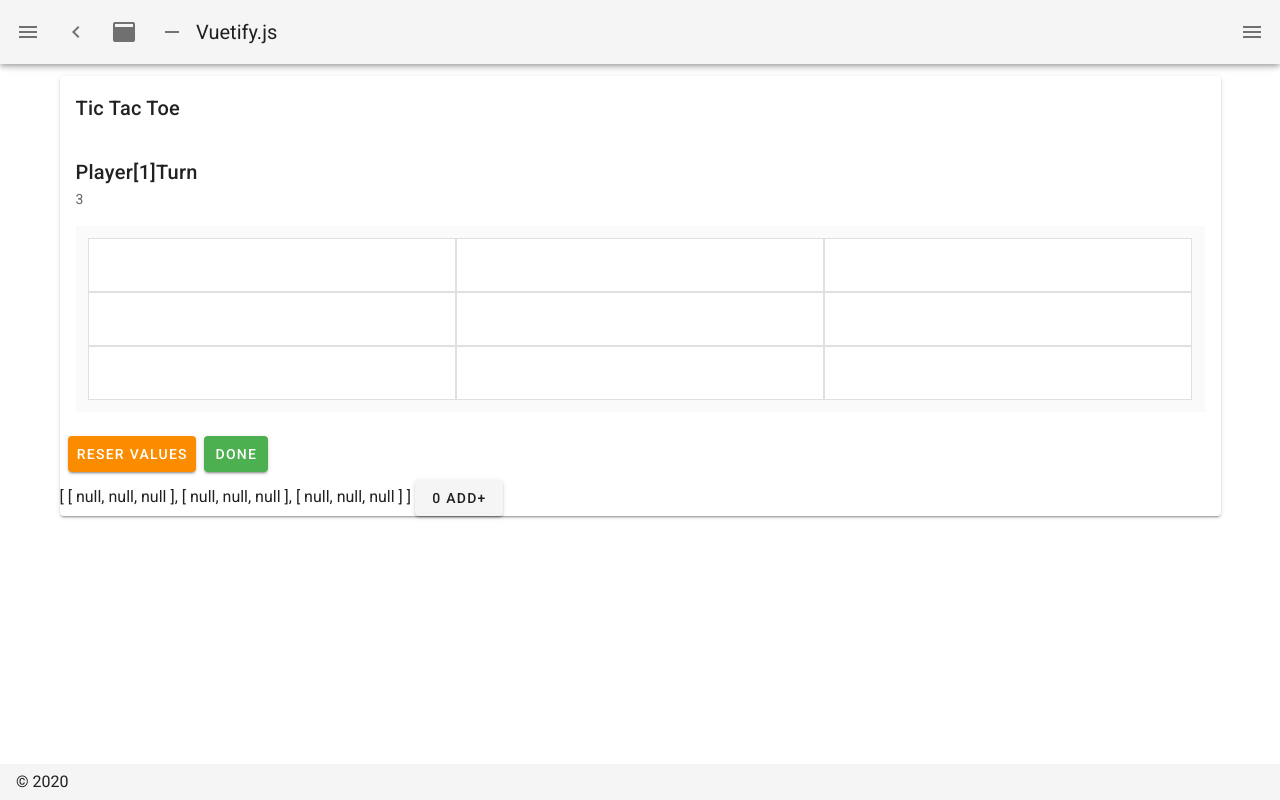
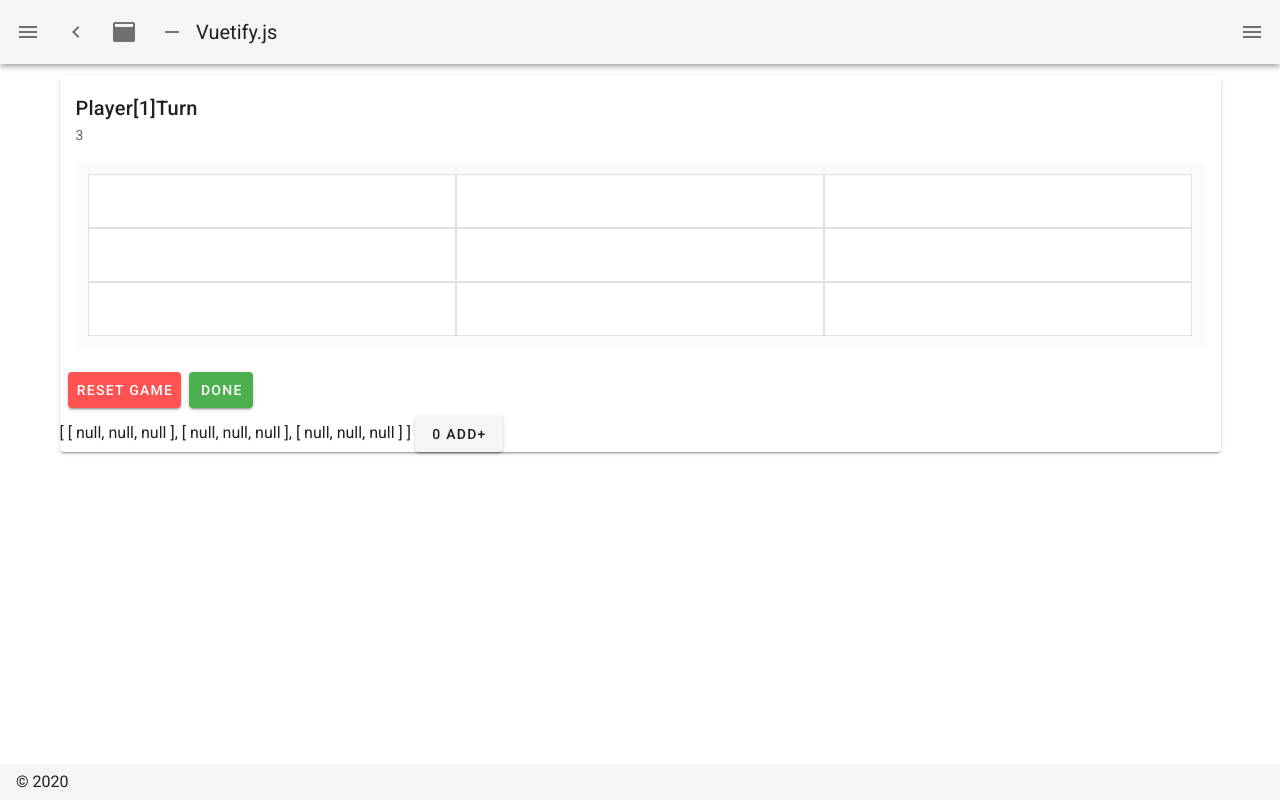
Before and after one commit to avimehenwal/indoorgame, a Nuxt app in the folder tic-tac-toe/: page /inspire in a window 1280 px wide. Built offline with nearby package versions, Linux system fonts and the light colour scheme.

Commit message:
Attach ES6 class to vue data Object

```diff
--- a/tic-tac-toe/components/Grid.vue
+++ b/tic-tac-toe/components/Grid.vue
@@ -1,7 +1,8 @@
 <template>
   <v-card>
-      <v-card-title>Tic Tac Toe</v-card-title>
-      <v-card-title>Player <span v-if="player">  [2] </span> <span v-else> [1] </span> Turn</v-card-title>
+      <v-card-title color="primary">
+        Player <span v-if="player">  [2] </span> <span v-else> [1] </span> Turn
+      </v-card-title>
       <v-card-subtitle>{{ dimension }} {{ selected }} </v-card-subtitle>
       <v-card-text>
         <!-- Game Grid -->
@@ -26,7 +27,7 @@
 
       </v-card-text>
       <v-card-actions>
-        <v-btn color="warning" @click="resetData">Reser values</v-btn>
+        <v-btn color="error" @click="resetData">Reset game</v-btn>
         <v-btn color="success" @click="player = !player">done</v-btn>
       </v-card-actions>
   {{ data }}
--- /dev/null
+++ b/tic-tac-toe/game.js
@@ -0,0 +1,21 @@
+class GridCell {
+  constructor() {
+      this.value = null
+      this.isHighlighted = false
+  }
+}
+
+export default class Game {
+  constructor() {
+    this.inProgress = true
+    this.winner = null
+    this.currentTurn = Game.O
+    this.currentTurn = false
+    this.movesMade = 0
+    this.squares = new Array(9).fill().map( s => new GridCell() )
+  }
+}
+
+// Avoid Hoisting
+// Game.O = '0'
+// Game.X = 'x'
--- a/tic-tac-toe/pages/inspire.vue
+++ b/tic-tac-toe/pages/inspire.vue
@@ -4,13 +4,17 @@
 
 <script>
 import Grid from '@/components/Grid.vue'
+import Game from '@/game.js'
+
+let activeGame = new Game()
 
 export default {
   components: {
     Grid
   },
   data: () => ({
-    dimension: 3
+    dimension: 3,
+    activeGame: activeGame
   })
 }
 </script>
```
Also changed, not shown: 1 other file (tests, documents, lock files or other folders).
